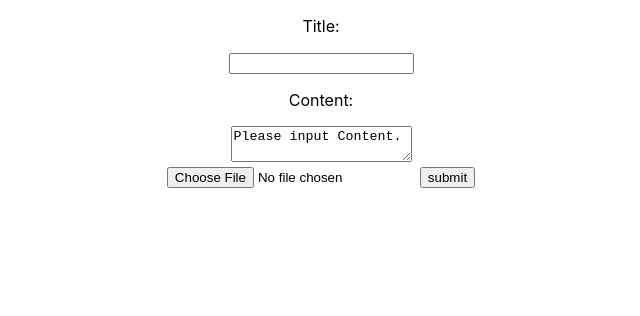
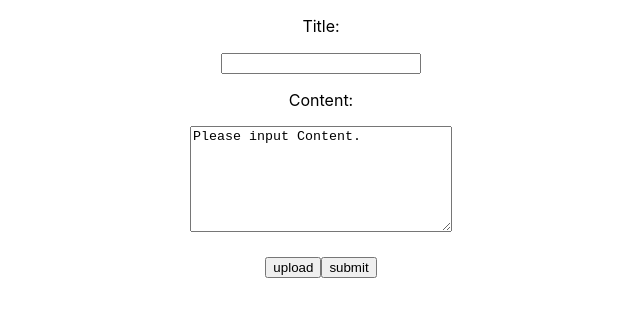
Before and after one commit to hsuanya129/post_page, a React (Create React App) app in the folder my-app/: page / in a window 1280 px wide. Both pictures are taken after a click on the button "Add Post". Shown: the top 316 px of the page, without its empty margins (319-959 px from the left). Built offline with nearby package versions, Linux system fonts and the light colour scheme.

Commit message:
change input file to button

```diff
--- a/my-app/src/App.css
+++ b/my-app/src/App.css
@@ -16,3 +16,12 @@
   width: 150px;
   height: 100px;
 }
+
+.textBox{
+  width: 15%;
+}
+
+.textareaBox{
+  width: 20%;
+  height: 100px;
+}
--- a/my-app/src/App.js
+++ b/my-app/src/App.js
@@ -49,7 +49,7 @@ class App extends React.Component {
   }
 
   render() {
-    console.log(this.state.itemList)
+
     return (
       <div className="App">
         <BrowserRouter>
@@ -97,14 +97,23 @@ class NewPost extends React.Component {
 
     this.submitPost = this.submitPost.bind(this);
     this.uploadPic = this.uploadPic.bind(this)
+    this.uploadClick = this.uploadClick.bind(this)
+
+  }
+
+  uploadClick(){
+    const newPic = document.getElementById('pictureBox')
+    newPic.click()
   }
 
   uploadPic() {
     //section below is for preview
     const newPic = document.getElementById('pictureBox').files[0]
-    const preview = document.getElementById('preview')
-    preview.src = URL.createObjectURL(newPic)
-    preview.hidden = false;
+    const previewImg = document.getElementById('previewImg')
+    const previewP = document.getElementById('previewP')
+    previewImg.src = URL.createObjectURL(newPic)
+    previewImg.hidden = false;
+    previewP.hidden = false;
   }
 
 
@@ -123,14 +132,17 @@ class NewPost extends React.Component {
     return (
       <div>
         <p>Title:</p>
-        <input type="text" id="titleBox" />
+        <input className='textBox' type="text" id="titleBox" maxLength={10} />
         <p>Content:</p>
-        <textarea id="contentBox" defaultValue="Please input Content." />
+        <textarea className='textareaBox' id="contentBox" defaultValue="Please input Content." />
         <br />
-        <input id='pictureBox' type="file" accept="image/*" onChange={this.uploadPic} />
+        <p id='previewP' hidden={true}>Preview:</p>
+        <img id='previewImg' className='img' hidden={true} />
+        <br />
+        <input id='pictureBox' type="file" accept="image/*" onChange={this.uploadPic} hidden={true}/>
+        <button id='pictureBtn' onClick={this.uploadClick}>upload</button>
         <button id="submitPost" onClick={this.submitPost} >submit</button>
-        <br />
-        <img id='preview' className='img' hidden={true} />
+        <br/>
       </div>
     )
   }
```
